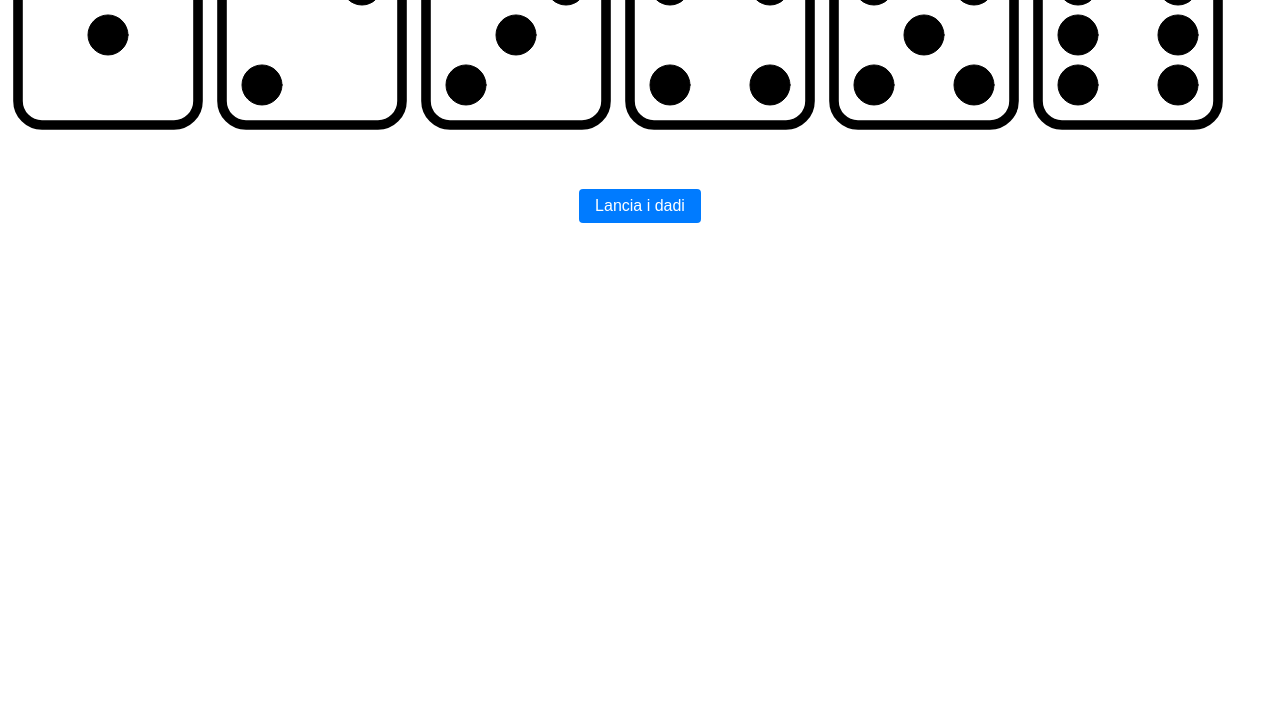
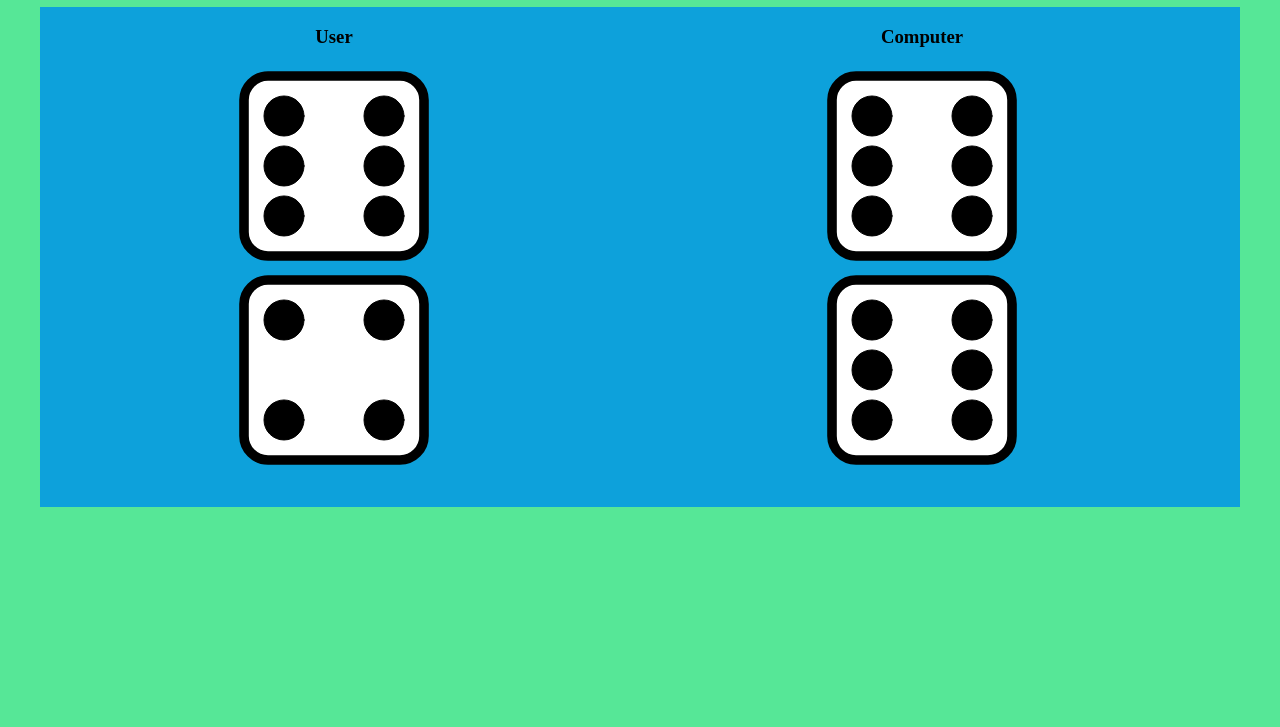
Before and after one commit to justwana-fly/js-mail-dadi, a plain HTML site: page index.html in a window 1280 px wide. Shown: the part 73-800 px from the top of the page. Drawn offline with Linux system fonts and the light colour scheme.

Commit message:
in lavoro con js

```diff
--- a/app.js
+++ b/app.js
@@ -73,23 +73,71 @@ if (emailTrovata) {
 */
 
 
-// Genera un numero casuale per user compreso tra 1 e 6
-let numeroCasualeUser = Math.floor(Math.random() * 6) + 1;
-console.log((" User ") + numeroCasualeUser)
+// // Genera un numero casuale per user compreso tra 1 e 6
+// let numeroCasualeUser = Math.floor(Math.random() * 6) + 1;
+// console.log((" User") + numeroCasualeUser)
 
-// Genera un numero casuale per computer compreso tra 1 e 6
-let numeroCasualeComputer = Math.floor(Math.random() * 6) + 1;
-console.log(("Computer ") + numeroCasualeComputer)
+// // Genera un numero casuale per computer compreso tra 1 e 6
+// let numeroCasualeComputer = Math.floor(Math.random() * 6) + 1;
+// console.log(("Computer ") + numeroCasualeComputer)
 
-if (numeroCasualeUser > numeroCasualeComputer) {
-    console.log("User ha vinto")
+// if (numeroCasualeUser > numeroCasualeComputer) {
+//     console.log("User ha vinto")
+
+// }
+// else if (numeroCasualeUser < numeroCasualeComputer) {
+//     console.log("Computer ha vinto")
+
+// }
+// else if (numeroCasualeUser === numeroCasualeComputer) {
+//     console.log("pareggio")
+
+// }
+
+
+
+
+// Array contenente i numeri dei dadi
+const numeriDadi = [1, 2, 3, 4, 5, 6];
+
+// Funzione per generare un numero casuale tra min e max
+function generaNumeroCasuale(min, max) {
+    return Math.floor(Math.random() * (max - min + 1)) + min;
+}
+
+// Funzione per generare il percorso dell'immagine del dado
+function percorsoImmagineDado(numero) {
+    return `dadi/${numero}.svg`;
+}
+
+// Funzione per lanciare i dadi per l'utente e il computer
+function lancioDadi() {
+    // Genera i numeri casuali dei dadi per user
+    let numeroCasualeDado1User = generaNumeroCasuale(1, 6);
+    let numeroCasualeDado2User = generaNumeroCasuale(1, 6);
+
+    // Genera i numeri casuali dei dadi per il computer
+    let numeroCasualeDado1Computer = generaNumeroCasuale(1, 6);
+    let numeroCasualeDado2Computer = generaNumeroCasuale(1, 6);
+
+
+    // Ottieni i percorsi delle immagini corrispondenti ai numeri casuali generati
+    let percorsoDado1User = percorsoImmagineDado(numeroCasualeDado1User);
+    let percorsoDado2User = percorsoImmagineDado(numeroCasualeDado2User);
+    let percorsoDado1Computer = percorsoImmagineDado(numeroCasualeDado1Computer);
+    let percorsoDado2Computer = percorsoImmagineDado(numeroCasualeDado2Computer);
+
+    // immagini dei dadi al DOM per l'utente e il computer
+    document.getElementById('dado1-user').innerHTML = `<img src="${percorsoDado1User}" alt="Dado User 1">`;
+    document.getElementById('dado2-user').innerHTML = `<img src="${percorsoDado2User}" alt="Dado User 2">`;
+    document.getElementById('dado1-computer').innerHTML = `<img src="${percorsoDado1Computer}" alt="Dado Computer 1">`;
+    document.getElementById('dado2-computer').innerHTML = `<img src="${percorsoDado2Computer}" alt="Dado Computer 2">`;
+
+    // Visualizza i numeri dei dadi nel console per l'utente e il computer
+    console.log("User", numeroCasualeDado1User + numeroCasualeDado2User);
+    console.log("Computer", numeroCasualeDado1Computer + numeroCasualeDado2Computer);
 
 }
-else if (numeroCasualeUser < numeroCasualeComputer) {
-    console.log("Computer ha vinto")
 
-}
-else if (numeroCasualeUser === numeroCasualeComputer) {
-    console.log("pareggio")
-
-}
+// Lancio dei dadi all'avvio della pagina
+lancioDadi();
--- a/index.html
+++ b/index.html
@@ -10,22 +10,36 @@
 
 <body>
 
-    <img id="dado1" src="dadi/1.svg" alt="">
-    <img id="dado2" src="dadi/2.svg" alt="">
-    <img id="dado3" src="dadi/3.svg" alt="">
-    <img id="dado4" src="dadi/4.svg" alt="">
-    <img id="dado5" src="dadi/5.svg" alt="">
-    <img id="dado6" src="dadi/6.svg" alt="">
+    <h1>Dadi Game</h1>
 
 
-    <div class="btn">
-        <button id="lanciaDadi">Lancia i dadi</button>
-    </div>
+    <div class="container">
 
 
-    <div id="risultato"></div>
+        <div class="left">
+            <h3>User</h3>
+            <div id="dado1-user"></div>
+            <div id="dado2-user"></div>
+        </div>
 
 
+
+        <div class="right">
+            <h3>Computer</h3>
+            <div id="dado1-computer"></div>
+            <div id="dado2-computer"></div>
+        </div>
+
+
+
+        <!-- <div class="btn">
+            <button id="lanciaDadi">Lancia i dadi</button>
+        </div> -->
+
+
+        <!-- <div id="risultato"></div> -->
+
+    </div>
     <script src="app.js"></script>
 </body>
 
--- a/style.css
+++ b/style.css
@@ -1,10 +1,20 @@
-
+body {
+    background-color: #56e797;
+}
+.container {
+    width: 1200px;
+    height: 500px;
+    margin: 0 auto;
+    background-color: #0da1db;
+}
+h1 {
+    text-align: center;
+}
 .btn {
     display: flex;
     justify-content: center
 }
 #lanciaDadi {
-    display: flex;
     margin-top: 50px;
     padding: 8px 16px;
     font-size: 16px;
@@ -19,3 +29,16 @@
     margin-top: 20px;
     font-size: 20px;
 }
+.right {
+  width: 49%;
+  height: 500px;
+  float: left;
+  text-align: center;
+
+}
+.left {
+  width: 49%;
+  height: 500px;
+  float: left;
+  text-align: center;
+}
```
